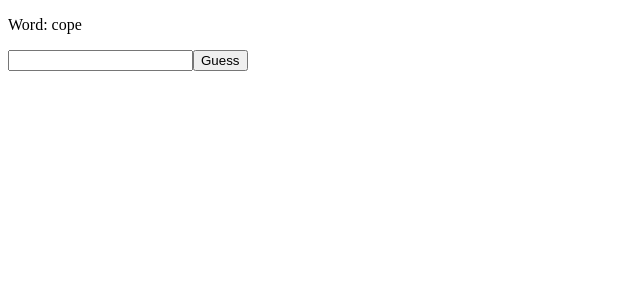
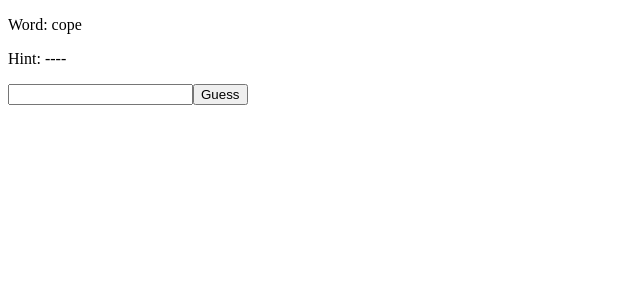
Before and after one commit to Cabidge/ng-hangman, an Angular app: page / in a window 1280 px wide. Shown: the top 300 px of the page, without its empty margins (0-640 px from the left). Built offline with nearby package versions, Linux system fonts and the light colour scheme.

Commit message:
Added hint display

```diff
--- a/src/app/hangman/hangman.component.html
+++ b/src/app/hangman/hangman.component.html
@@ -1,5 +1,6 @@
 <div *ngIf="word">
   <p>Word: {{ word }}</p>
+  <p>Hint: {{ hint() }}</p>
   <form (submit)="onSubmit($event)">
     <input type="text" [formControl]="guessControl" />
     <button>Guess</button>
--- a/src/app/hangman/hangman.component.ts
+++ b/src/app/hangman/hangman.component.ts
@@ -45,6 +45,12 @@ export class HangmanComponent implements OnInit {
       });
   }
 
+  hint() {
+    return this.correctChars
+      .map((correct, i) => (correct ? this.word[i] : '-'))
+      .join('');
+  }
+
   onSubmit(e: Event) {
     e.preventDefault();
 
```
